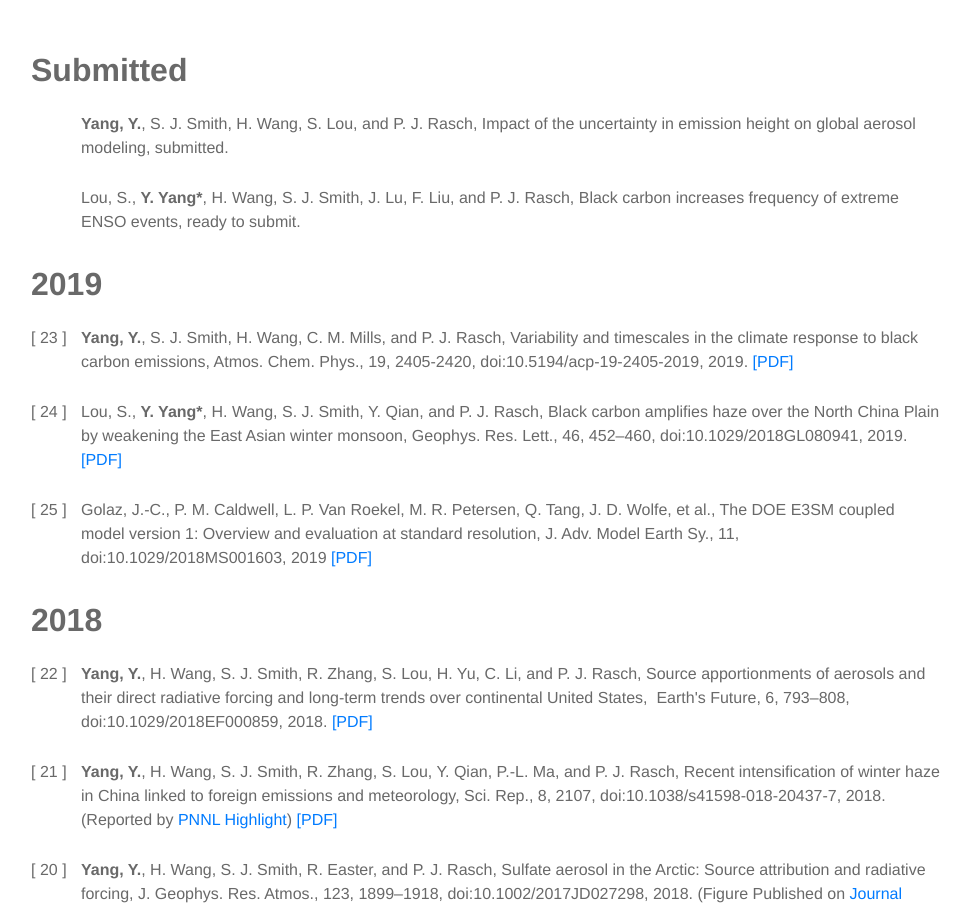
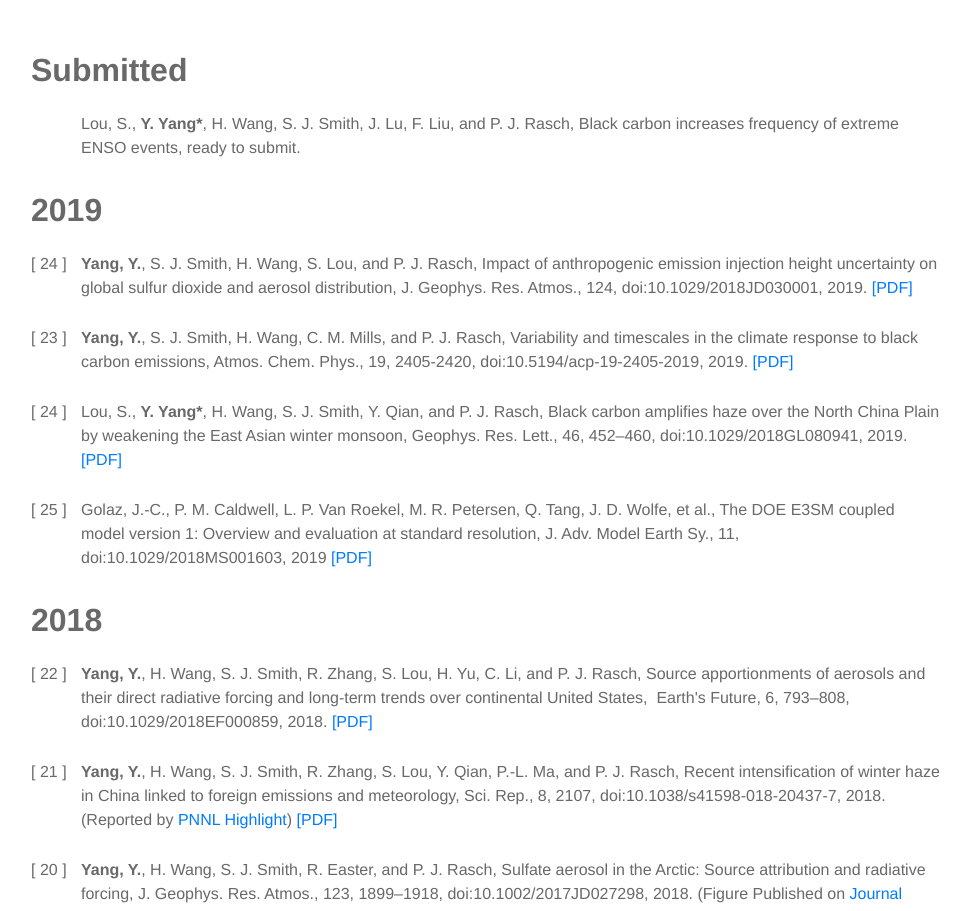
Before and after one commit to yangyangint/yangyangint.github.io, a website with bundled scripts: page index.html in a window 1280 px wide. Shown: the part 2492-3403 px from the top of the page, without its empty margins (290-1261 px from the left). Built offline with nearby package versions, Linux system fonts and the light colour scheme; a web font is replaced by a local one.

Commit message:
Update index.html

```diff
--- a/index.html
+++ b/index.html
@@ -192,11 +192,6 @@
 
     <tr>
         <td width="50" align="left" valign="top"></td>
-        <td><strong>Yang, Y.</strong>, S. J. Smith, H. Wang, S. Lou, and P. J. Rasch, Impact of the uncertainty in emission height on global aerosol modeling, submitted.<br><br></td>
-    </tr>
-
-    <tr>
-        <td width="50" align="left" valign="top"></td>
         <td>Lou, S., <strong>Y. Yang*</strong>, H. Wang, S. J. Smith, J. Lu, F. Liu, and P. J. Rasch, Black carbon increases frequency of extreme ENSO events, ready to submit.<br><br></td>
     </tr>
 
@@ -218,6 +213,11 @@
 
 <table width="100%" border="0" style="font-family:Helvetica Neue;color:DIMGRAY">
     <tbody>
+
+        <tr>
+            <td width="50" align="left" valign="top">[ 24 ]</td>
+            <td><strong>Yang, Y.</strong>, S. J. Smith, H. Wang, S. Lou, and P. J. Rasch, Impact of anthropogenic emission injection height uncertainty on global sulfur dioxide and aerosol distribution, J. Geophys. Res. Atmos., 124, doi:10.1029/2018JD030001, 2019. <a href="paper/Yang_JGR_2019.pdf">[PDF]</a><br><br></td>
+        </tr>
 
         <tr>
             <td width="50" align="left" valign="top">[ 23 ]</td>
```
